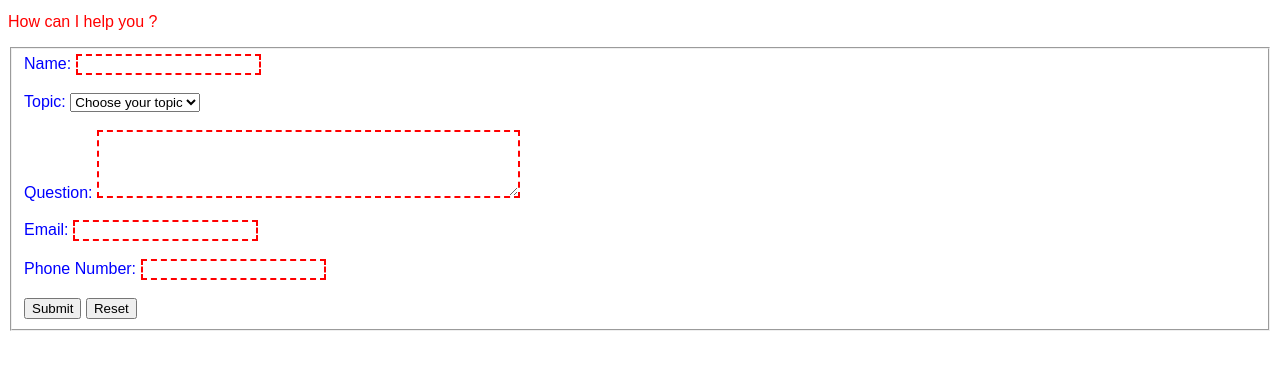
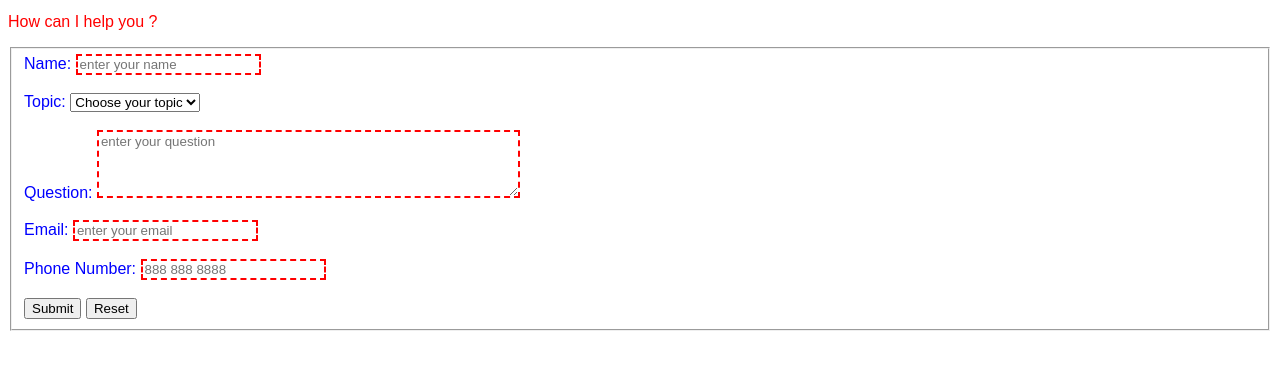
Before and after one commit to RaheemHimself/hello-world, a plain HTML site: page question.html in a window 1280 px wide. Shown: the part 115-484 px from the top of the page. Drawn offline with Linux system fonts and the light colour scheme.

Commit message:
Update question.html

```diff
--- a/question.html
+++ b/question.html
@@ -36,7 +36,7 @@
 	 <form>
 	  <fieldset>
 	  <label>Name: </label>
-	  <input type="text" minlength="3" required >
+	  <input type="text" name="name" placeholder="enter your name" minlength="3" required >
 	  <br></br>
 	  <label for="topic">Topic:</label>
 		<select id="topic" name="topic">
@@ -48,13 +48,13 @@
 		</select>
 		<br></br>
 	  <label>Question: </label>
-	  <textarea rows="4" cols="50" minlength="5" required></textarea>
+	  <textarea name="question" placeholder="enter your question" rows="4" cols="50" minlength="5" required></textarea>
 	  <br></br>
 	  <label>Email: </label>
-	  <input type="email" minlength="3" required >
+	  <input type="email" name="mail" placeholder="enter your email" minlength="3" required >
 	  <br></br>
 	  <label>Phone Number: </label>
-	  <input type="number" maxlength="15" minlength="6" required >
+	  <input type="tel" name="phone" placeholder="888 888 8888" maxlength="12"  minlength="10" required>
 	  <br></br>
 	  <button type="submit">Submit</button>
 	  <button type="reset">Reset</button>
```
